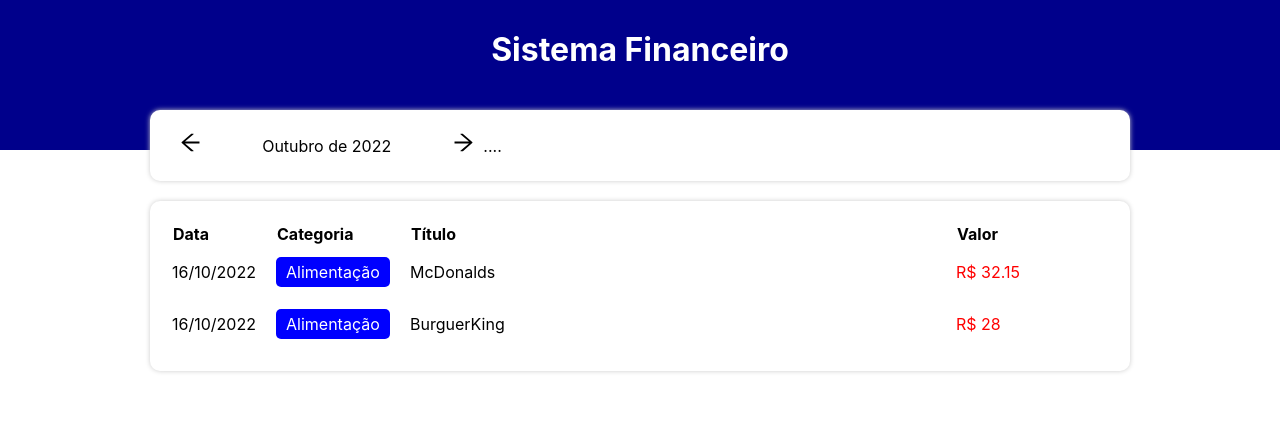
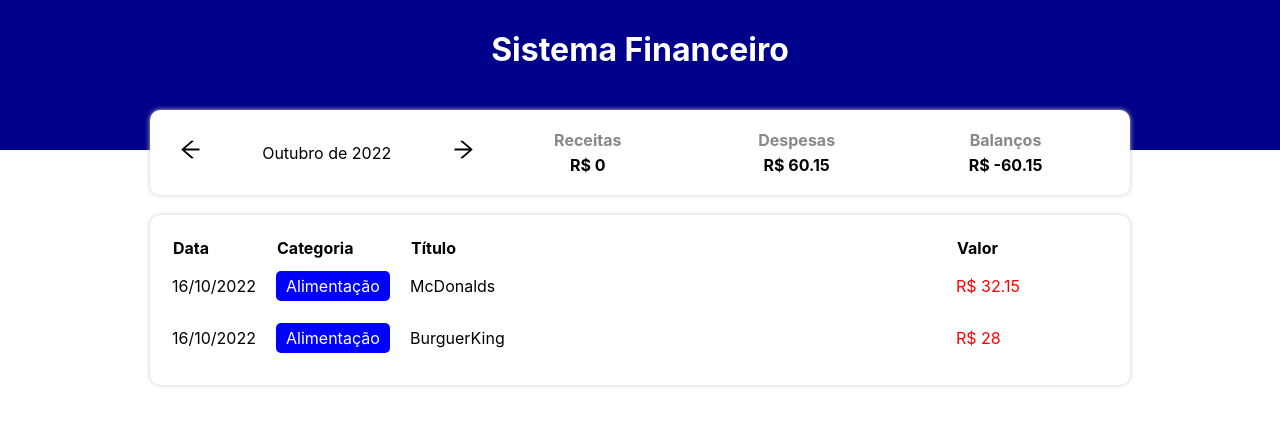
Before and after one commit to wwilliamsantana/system-finance-React, a React (Vite) app: page / in a window 1280 px wide. Shown: the top 426 px of the page. Built offline with nearby package versions, Linux system fonts and the light colour scheme.

Commit message:
Income + Expense + Balance -> Finalized

```diff
--- a/src/App.tsx
+++ b/src/App.tsx
@@ -12,7 +12,8 @@
   const [list, setList] = useState(items)
   const [filteredList, setFilteredList] = useState<ItemProps[]>([])
   const [currentMonth, setCurrentMonth] = useState(getCurrentMonth())
-
+  const [income, setIncome] = useState(0)
+  const [expense, setExpense] = useState(0)
 
   function handleCurrentMonth(date: string){
     setCurrentMonth(date)
@@ -23,6 +24,24 @@
     setFilteredList(filterListByMonth(list, currentMonth))
   }, [list, currentMonth])
 
+  useEffect(()=> {
+    let incomeCount = 0
+    let expenseCount = 0
+
+    for(let i in filteredList){
+      if(categories[filteredList[i].category].expense){
+        expenseCount += filteredList[i].value
+      }else{
+        incomeCount += filteredList[i].value
+      }
+    }
+
+    setExpense(expenseCount)
+    setIncome(incomeCount)
+
+
+
+  }, [filteredList])
 
   return (
    <C.Container>
@@ -37,6 +56,8 @@
     <InfoArea
     onCurrentMonth={handleCurrentMonth}
     currentMonth={currentMonth}
+    income={income}
+    expense={expense}
     />
 
     {/* Área de inserção*/}
--- a/src/components/InfoArea/index.tsx
+++ b/src/components/InfoArea/index.tsx
@@ -1,14 +1,17 @@
 import * as C from "./styles"
 import { AiOutlineArrowLeft, AiOutlineArrowRight } from "react-icons/ai";
 import { formatMonths } from "../dateFilter";
+import { ResumeItem } from "../ResumeItem";
 
 interface Props{
   currentMonth: string;
   onCurrentMonth: (date: string) => void
+  income: number
+  expense: number
 }
 
 
-export function InfoArea({currentMonth, onCurrentMonth}: Props){
+export function InfoArea({currentMonth, onCurrentMonth, income, expense}: Props){
 
 
   function handlePrevMonth(){
@@ -47,7 +50,9 @@
         </C.MonthArea>
 
         <C.ResumeArea>
-          ....
+          <ResumeItem title="Receitas" value={income}/>
+          <ResumeItem title="Despesas" value={expense}/>
+          <ResumeItem title="Balanços" value= {income - expense}/>
         </C.ResumeArea>
 
     </C.Container>
--- /dev/null
+++ b/src/components/ResumeItem/index.tsx
@@ -0,0 +1,21 @@
+import * as C from "./styles"
+
+interface Props{
+  title: string
+  value: number
+}
+
+
+export function ResumeItem({title, value}: Props){
+  return (
+
+    <C.Container>
+
+    <C.Title>{title}</C.Title>
+    <C.Info>R$ {value}</C.Info>
+
+    </C.Container>
+
+
+  )
+}
--- /dev/null
+++ b/src/components/ResumeItem/styles.ts
@@ -0,0 +1,18 @@
+import styled from "styled-components";
+
+export const Container = styled.div`
+  flex: 1;
+
+`
+
+export const Title = styled.div`
+  text-align: center;
+  font-weight: bold;
+  color: #888;
+  margin-bottom: 5px;
+`
+export const Info = styled.div`
+  text-align: center;
+  font-weight: bold;
+  color: #000;
+`
```
